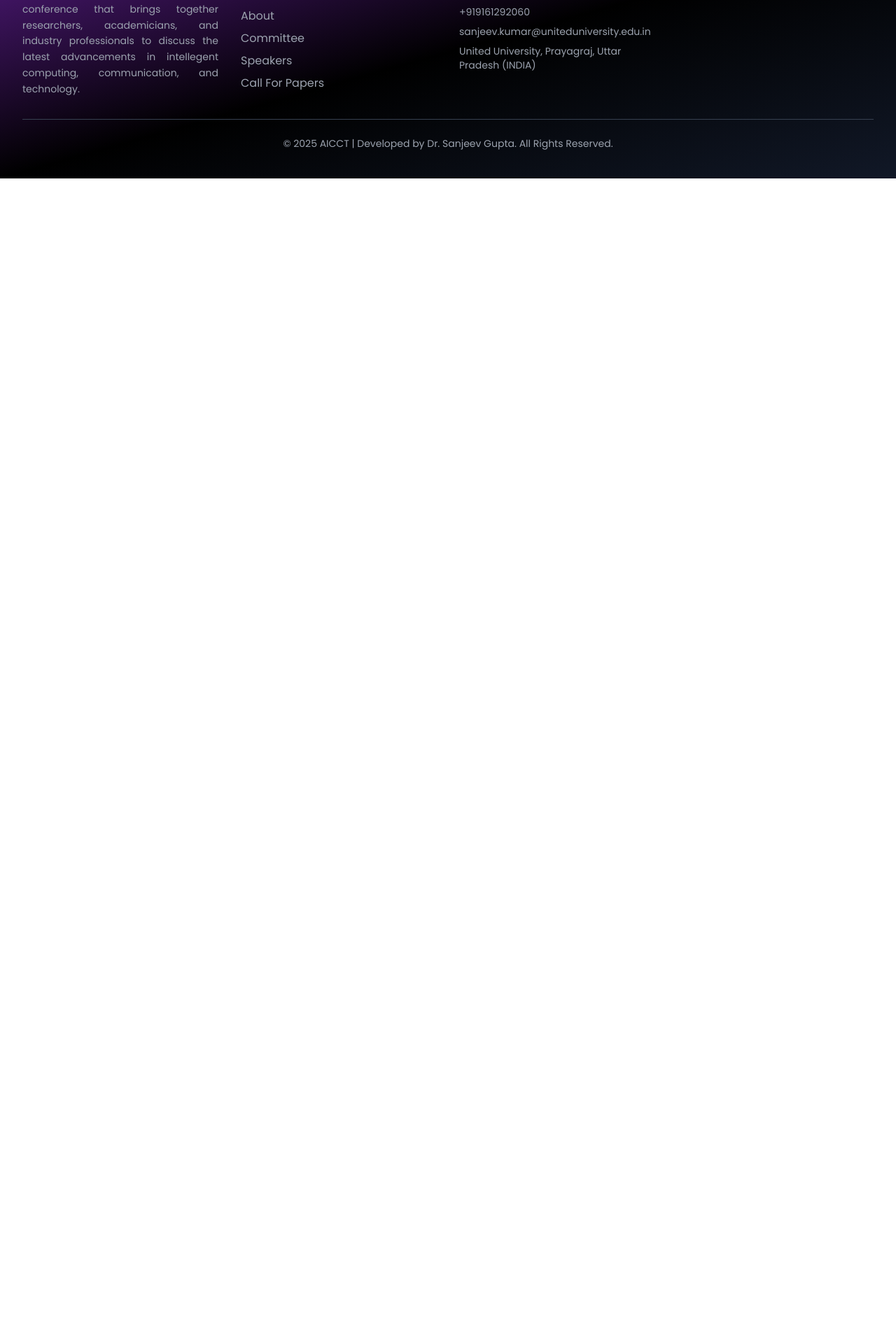
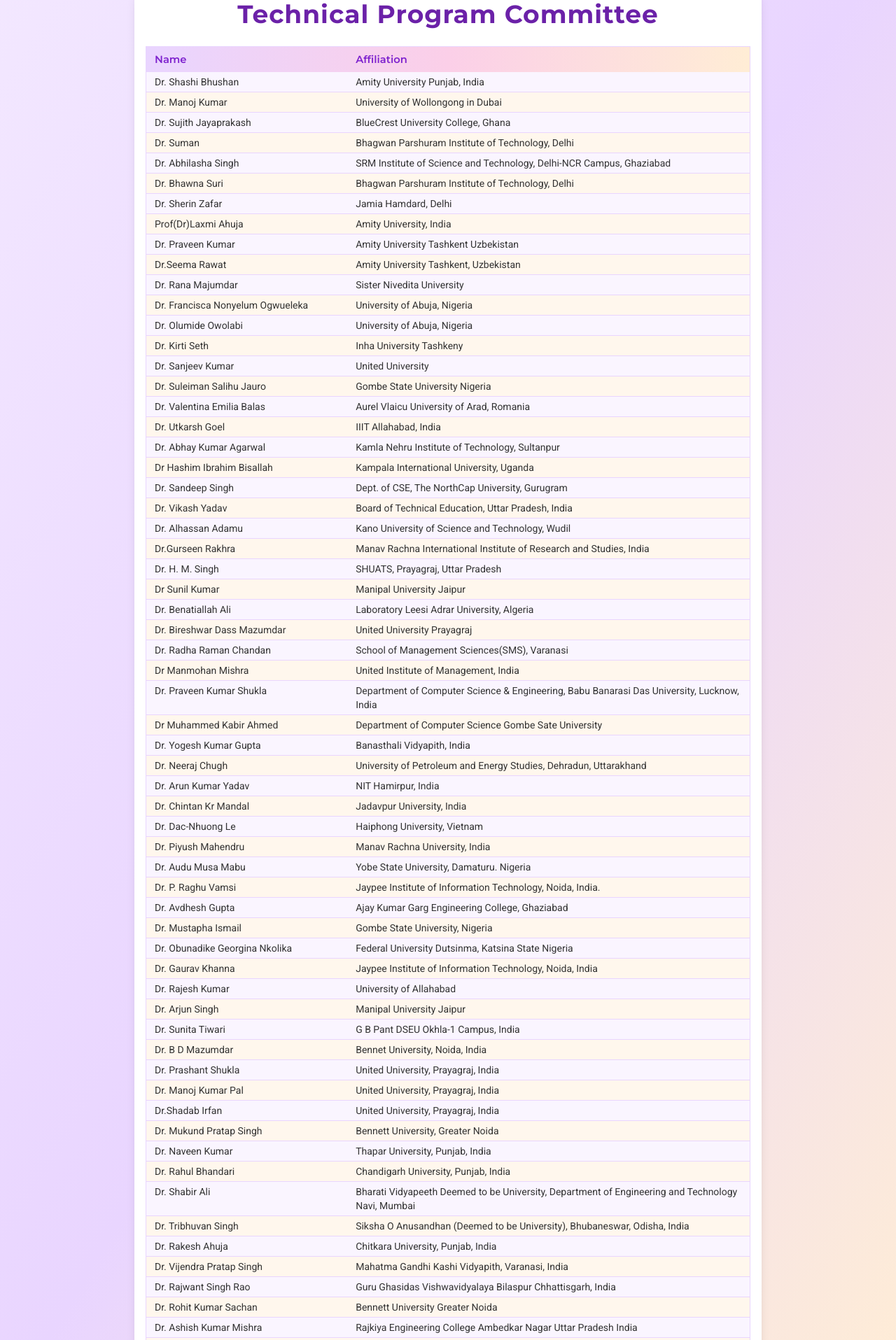
Before and after one commit to manishshukla00/conference, a React (Create React App) app: page /technicalprogramcommitte in a window 1280 px wide. Shown: the part 105-2020 px from the top of the page at 70% size. Before the commit the page ends 800 px from the top, so only its background shows below. Built offline with nearby package versions, Linux system fonts and the light colour scheme.

Commit message:
tcp page added

```diff
--- a/src/app.jsx
+++ b/src/app.jsx
@@ -11,6 +11,7 @@
 import PublicationEthics from "./pages/PublicationEthics";
 import Keynotespeakers from "./pages/Keynotespeakers";
 import Contact from "./pages/Contact";
+import Tpc from "./pages/Tpc";
 
 const app = () => {
   return (
@@ -29,6 +30,7 @@
           <Route path="/publication-ethics" element={<PublicationEthics />} />
           <Route path="/keynotespeakers" element={<Keynotespeakers />} />
           <Route path="/contact" element={<Contact />} />
+          <Route path="/technicalprogramcommitte" element={<Tpc />} />
           {/* New Route */}
           {/* <Route path="/schedule" element={<Schedule />} />
           <Route path="/sponsors" element={<Sponsors />} />
--- a/src/pages/Contact.jsx
+++ b/src/pages/Contact.jsx
@@ -1,5 +1,3 @@
-import React from "react";
-
 const Contact = () => {
   return (
     <div
--- a/src/pages/Keynotespeakers.jsx
+++ b/src/pages/Keynotespeakers.jsx
@@ -120,7 +120,7 @@
         {/* Page Title */}
         <h1 className="text-4xl font-extrabold text-center text-purple-800 mb-6 pt-8">
           Meet Our{" "}
-          <span className="text-pink-500">Keynote Speakers/Session Chair</span>
+          <span className="text-pink-500">Keynote Speakers/Sessions Chair</span>
         </h1>
         <p className="text-lg text-gray-800 leading-relaxed mb-8 text-center">
           Our conference features distinguished speakers who are experts in
@@ -128,7 +128,7 @@
         </p>
 
         {/* Carousel Controls (Icons centered vertically beside carousel grid) */}
-        <div className="relative flex items-center">
+        <div className="relative flex items-center mr2">
           {/* Left Icon */}
           <button
             onClick={handlePrev}
@@ -136,7 +136,7 @@
             aria-label="Previous"
             style={{
               position: "absolute",
-              left: "0.5rem", // 8px from left edge
+              left: 0,
               top: "50%",
               transform: "translateY(-50%)",
             }}
@@ -155,10 +155,7 @@
               ${itemsPerSlide === 2 ? "grid-cols-1 sm:grid-cols-2" : ""}
               ${itemsPerSlide === 1 ? "grid-cols-1" : ""}
             `}
-            style={{
-              marginLeft: "3rem", // 48px space for left icon
-              marginRight: "3rem", // 48px space for right icon
-            }}
+            style={{ margin: "0 56px" }} // Add space for icons
           >
             {visibleSpeakers.map((speaker, index) => (
               <div
@@ -192,7 +189,7 @@
             aria-label="Next"
             style={{
               position: "absolute",
-              right: "0.5rem", // 8px from right edge
+              right: 0,
               top: "50%",
               transform: "translateY(-50%)",
             }}
--- /dev/null
+++ b/src/pages/Tpc.jsx
@@ -0,0 +1,291 @@
+import React from "react";
+
+const tpcMembers = [
+  { name: "Dr. Shashi Bhushan", affiliation: "Amity University Punjab, India" },
+  { name: "Dr. Manoj Kumar", affiliation: "University of Wollongong in Dubai" },
+  {
+    name: "Dr. Sujith Jayaprakash",
+    affiliation: "BlueCrest University College, Ghana",
+  },
+  {
+    name: "Dr. Suman",
+    affiliation: "Bhagwan Parshuram Institute of Technology, Delhi",
+  },
+  {
+    name: "Dr. Abhilasha Singh",
+    affiliation:
+      "SRM Institute of Science and Technology, Delhi-NCR Campus, Ghaziabad",
+  },
+  {
+    name: "Dr. Bhawna Suri",
+    affiliation: "Bhagwan Parshuram Institute of Technology, Delhi",
+  },
+  { name: "Dr. Sherin Zafar", affiliation: "Jamia Hamdard, Delhi" },
+  { name: "Prof(Dr)Laxmi Ahuja", affiliation: "Amity University, India" },
+  {
+    name: "Dr. Praveen Kumar",
+    affiliation: "Amity University Tashkent Uzbekistan",
+  },
+  {
+    name: "Dr.Seema Rawat",
+    affiliation: "Amity University Tashkent, Uzbekistan",
+  },
+  { name: "Dr. Rana Majumdar", affiliation: "Sister Nivedita University" },
+  {
+    name: "Dr. Francisca Nonyelum Ogwueleka",
+    affiliation: "University of Abuja, Nigeria",
+  },
+  { name: "Dr. Olumide Owolabi", affiliation: "University of Abuja, Nigeria" },
+  { name: "Dr. Kirti Seth", affiliation: "Inha University Tashkeny" },
+  { name: "Dr. Sanjeev Kumar", affiliation: "United University" },
+  {
+    name: "Dr. Suleiman Salihu Jauro",
+    affiliation: "Gombe State University Nigeria",
+  },
+  {
+    name: "Dr. Valentina Emilia Balas",
+    affiliation: "Aurel Vlaicu University of Arad, Romania",
+  },
+  { name: "Dr. Utkarsh Goel", affiliation: "IIIT Allahabad, India" },
+  {
+    name: "Dr. Abhay Kumar Agarwal",
+    affiliation: "Kamla Nehru Institute of Technology, Sultanpur",
+  },
+  {
+    name: "Dr Hashim Ibrahim Bisallah",
+    affiliation: "Kampala International University, Uganda",
+  },
+  {
+    name: "Dr. Sandeep Singh",
+    affiliation: "Dept. of CSE, The NorthCap University, Gurugram",
+  },
+  {
+    name: "Dr. Vikash Yadav",
+    affiliation: "Board of Technical Education, Uttar Pradesh, India",
+  },
+  {
+    name: "Dr. Alhassan Adamu",
+    affiliation: "Kano University of Science and Technology, Wudil",
+  },
+  {
+    name: "Dr.Gurseen Rakhra",
+    affiliation:
+      "Manav Rachna International Institute of Research and Studies, India",
+  },
+  { name: "Dr. H. M. Singh", affiliation: "SHUATS, Prayagraj, Uttar Pradesh" },
+  { name: "Dr Sunil Kumar", affiliation: "Manipal University Jaipur" },
+  {
+    name: "Dr. Benatiallah Ali",
+    affiliation: "Laboratory Leesi Adrar University, Algeria",
+  },
+  {
+    name: "Dr. Bireshwar Dass Mazumdar",
+    affiliation: "United University Prayagraj",
+  },
+  {
+    name: "Dr. Radha Raman Chandan",
+    affiliation: "School of Management Sciences(SMS), Varanasi",
+  },
+  {
+    name: "Dr Manmohan Mishra",
+    affiliation: "United Institute of Management, India",
+  },
+  {
+    name: "Dr. Praveen Kumar Shukla",
+    affiliation:
+      "Department of Computer Science & Engineering, Babu Banarasi Das University, Lucknow, India",
+  },
+  {
+    name: "Dr Muhammed Kabir Ahmed",
+    affiliation: "Department of Computer Science Gombe Sate University",
+  },
+  {
+    name: "Dr. Yogesh Kumar Gupta",
+    affiliation: "Banasthali Vidyapith, India",
+  },
+  {
+    name: "Dr. Neeraj Chugh",
+    affiliation:
+      "University of Petroleum and Energy Studies, Dehradun, Uttarakhand",
+  },
+  { name: "Dr. Arun Kumar Yadav", affiliation: "NIT Hamirpur, India" },
+  { name: "Dr. Chintan Kr Mandal", affiliation: "Jadavpur University, India" },
+  { name: "Dr. Dac-Nhuong Le", affiliation: "Haiphong University, Vietnam" },
+  {
+    name: "Dr. Piyush Mahendru",
+    affiliation: "Manav Rachna University, India",
+  },
+  {
+    name: "Dr. Audu Musa Mabu",
+    affiliation: "Yobe State University, Damaturu. Nigeria",
+  },
+  {
+    name: "Dr. P. Raghu Vamsi",
+    affiliation: "Jaypee Institute of Information Technology, Noida, India.",
+  },
+  {
+    name: "Dr. Avdhesh Gupta",
+    affiliation: "Ajay Kumar Garg Engineering College, Ghaziabad",
+  },
+  {
+    name: "Dr. Mustapha Ismail",
+    affiliation: "Gombe State University, Nigeria",
+  },
+  {
+    name: "Dr. Obunadike Georgina Nkolika",
+    affiliation: "Federal University Dutsinma, Katsina State Nigeria",
+  },
+  {
+    name: "Dr. Gaurav Khanna",
+    affiliation: "Jaypee Institute of Information Technology, Noida, India",
+  },
+  { name: "Dr. Rajesh Kumar", affiliation: "University of Allahabad" },
+  { name: "Dr. Arjun Singh", affiliation: "Manipal University Jaipur" },
+  {
+    name: "Dr. Sunita Tiwari",
+    affiliation: "G B Pant DSEU Okhla-1 Campus, India",
+  },
+  { name: "Dr. B D Mazumdar", affiliation: "Bennet University, Noida, India" },
+  {
+    name: "Dr. Prashant Shukla",
+    affiliation: "United University, Prayagraj, India",
+  },
+  {
+    name: "Dr. Manoj Kumar Pal",
+    affiliation: "United University, Prayagraj, India",
+  },
+  {
+    name: "Dr.Shadab Irfan",
+    affiliation: "United University, Prayagraj, India",
+  },
+  {
+    name: "Dr. Mukund Pratap Singh",
+    affiliation: "Bennett University, Greater Noida",
+  },
+  { name: "Dr. Naveen Kumar", affiliation: "Thapar University, Punjab, India" },
+  {
+    name: "Dr. Rahul Bhandari",
+    affiliation: "Chandigarh University, Punjab, India",
+  },
+  {
+    name: "Dr. Shabir Ali",
+    affiliation:
+      "Bharati Vidyapeeth Deemed to be University, Department of Engineering and Technology Navi, Mumbai",
+  },
+  {
+    name: "Dr. Tribhuvan Singh",
+    affiliation:
+      "Siksha O Anusandhan (Deemed to be University), Bhubaneswar, Odisha, India",
+  },
+  {
+    name: "Dr. Rakesh Ahuja",
+    affiliation: "Chitkara University, Punjab, India",
+  },
+  {
+    name: "Dr. Vijendra Pratap Singh",
+    affiliation: "Mahatma Gandhi Kashi Vidyapith, Varanasi, India",
+  },
+  {
+    name: "Dr. Rajwant Singh Rao",
+    affiliation: "Guru Ghasidas Vishwavidyalaya Bilaspur Chhattisgarh, India",
+  },
+  {
+    name: "Dr. Rohit Kumar Sachan",
+    affiliation: "Bennett University Greater Noida",
+  },
+  {
+    name: "Dr. Ashish Kumar Mishra",
+    affiliation:
+      "Rajkiya Engineering College Ambedkar Nagar Uttar Pradesh India",
+  },
+  {
+    name: "Dr. Shivendu Mishra",
+    affiliation: "Rajkiya Engineering College Ambedkar Nagar, India",
+  },
+  {
+    name: "Dr. Prince Rajpoot",
+    affiliation: "Rajkiya Engineering College Ambedkar Nagar, India",
+  },
+];
+
+const Tpc = () => {
+  return (
+    <div
+      className="min-h-screen bg-gradient-to-br from-purple-100 via-purple-200 to-orange-100 py-10 px-2"
+      style={{
+        fontFamily: "'Montserrat', 'Roboto', Arial, sans-serif",
+        paddingTop: "5.5rem",
+      }}
+    >
+      <div className="mx-auto bg-white rounded-xl shadow-lg p-4 w-full md:w-3/4 max-w-4xl">
+        <h1
+          className="text-3xl sm:text-4xl font-extrabold text-center text-purple-800 mb-6"
+          style={{
+            fontFamily: "'Montserrat', Arial, sans-serif",
+            fontWeight: 700,
+            letterSpacing: "1px",
+            lineHeight: "1.2",
+          }}
+        >
+          Technical Program Committee
+        </h1>
+        <div>
+          <table
+            className="border border-purple-200 rounded-lg mx-auto w-full"
+            style={{ tableLayout: "fixed" }}
+          >
+            <thead>
+              <tr className="bg-gradient-to-r from-purple-200 via-pink-200 to-orange-100">
+                <th
+                  className="py-2 px-3 text-left font-bold text-purple-700 whitespace-nowrap w-1/3 text-sm"
+                  style={{
+                    fontFamily: "'Montserrat', Arial, sans-serif",
+                    fontWeight: 600,
+                    fontSize: "0.92rem",
+                  }}
+                >
+                  Name
+                </th>
+                <th
+                  className="py-2 px-3 text-left font-bold text-purple-700 w-2/3 text-sm"
+                  style={{
+                    fontFamily: "'Montserrat', Arial, sans-serif",
+                    fontWeight: 600,
+                    fontSize: "0.92rem",
+                  }}
+                >
+                  Affiliation
+                </th>
+              </tr>
+            </thead>
+            <tbody>
+              {tpcMembers.map((member, idx) => (
+                <tr
+                  key={idx}
+                  className={`transition ${
+                    idx % 2 === 0 ? "bg-purple-50" : "bg-orange-50"
+                  }`}
+                  style={{
+                    fontFamily: "'Roboto', Arial, sans-serif",
+                    fontWeight: 400,
+                    fontSize: "0.92rem",
+                    borderBottom: "1px solid #e9d5ff", // light purple border
+                  }}
+                >
+                  <td className="py-1 px-3 align-top break-words text-sm">
+                    {member.name}
+                  </td>
+                  <td className="py-1 px-3 align-top break-words text-sm">
+                    {member.affiliation}
+                  </td>
+                </tr>
+              ))}
+            </tbody>
+          </table>
+        </div>
+      </div>
+    </div>
+  );
+};
+
+export default Tpc;
```
Also changed, not shown: src/pages/CommitteMember.jsx (+26 -23 lines), public/images/amagrawal.jpeg (added), public/images/jgulati.jpeg (added).
